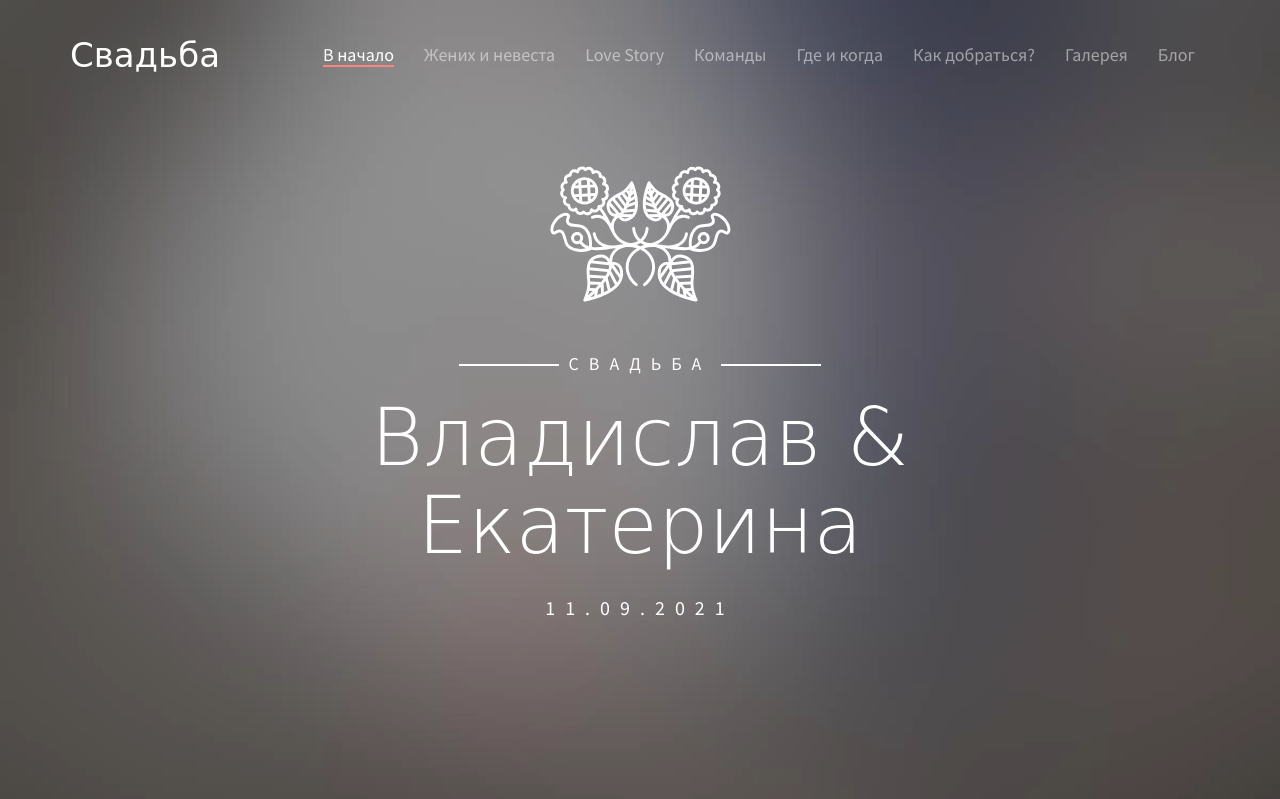
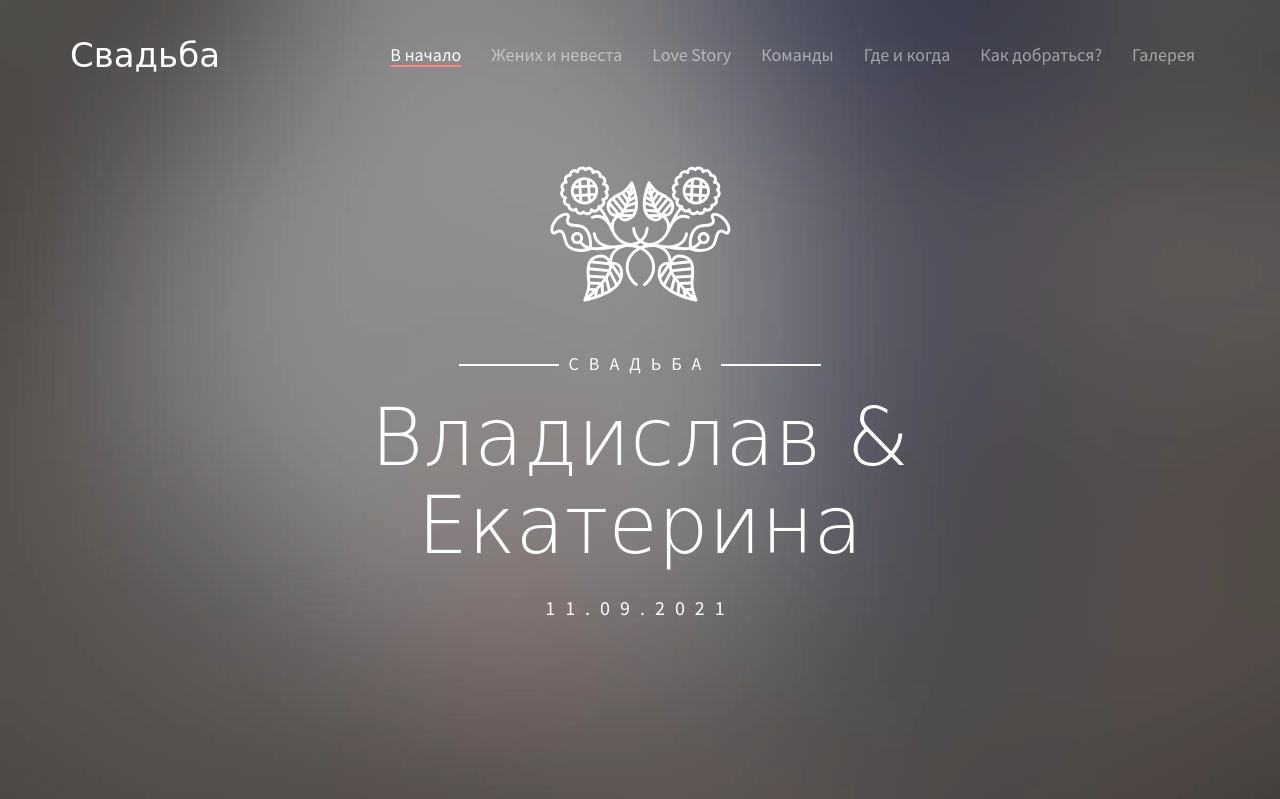
Before and after one commit to PonomaryovVladyslav/wedding, a Django app: page / in a window 1280 px wide. Shown: the top 799 px of the page. Run offline with Django 3.2, Linux system fonts and the light colour scheme; some libraries are stand-ins or nearby versions; some web fonts are replaced.

Commit message:
remove blog button

```diff
--- a/templates/index.html
+++ b/templates/index.html
@@ -93,7 +93,6 @@
                     <li><a href="#" data-nav-section="when-where"><span>Где и когда</span></a></li>
                     <li><a href="#" data-nav-section="rsvp"><span>Как добраться?</span></a></li>
                     <li><a href="#" data-nav-section="gallery"><span>Галерея</span></a></li>
-                    <li><a href="#" data-nav-section="blog"><span>Блог</span></a></li>
                 </ul>
             </div>
         </nav>
--- a/wedding/settings.py
+++ b/wedding/settings.py
@@ -118,6 +118,8 @@ STATIC_URL = '/static/'
 
 DEFAULT_AUTO_FIELD = 'django.db.models.BigAutoField'
 
+STATIC_ROOT = BASE_DIR / "static_prod"
+
 STATICFILES_DIRS = [
     "static"
 ]
```
